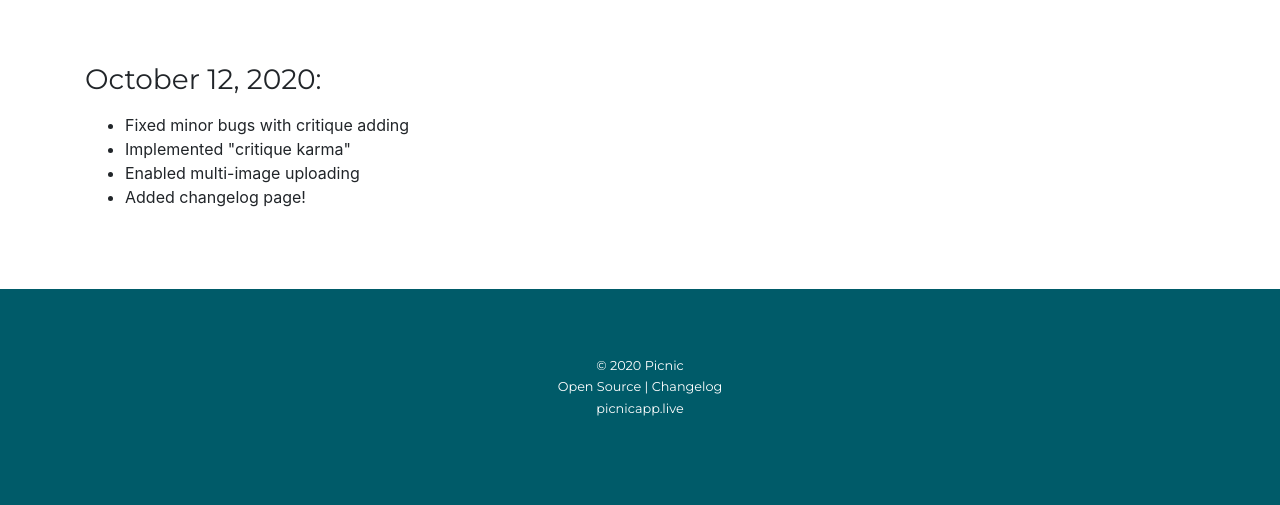
After one commit to cyborg48/picnicweb, a Django app: page /changelog/ in a window 1280 px wide. The commit adds this page. Shown: the part 295-800 px from the top of the page. Run offline with Django 3.2, Linux system fonts and the light colour scheme; some libraries are stand-ins or nearby versions.

Commit message:
enabled multi image upload

```diff
--- a/mypicnics/admin.py
+++ b/mypicnics/admin.py
@@ -1,5 +1,5 @@
 from django.contrib import admin
-from .models import Picnic, Artwork, Feedback, Membership
+from .models import Picnic, Artwork, Feedback, Membership, Img
 
 # Register your models here.
 
@@ -12,3 +12,4 @@ class PicnicMembership(admin.ModelAdmin):
 admin.site.register(Picnic, PicnicMembership)
 admin.site.register(Artwork)
 admin.site.register(Feedback)
+admin.site.register(Img)
--- a/mypicnics/templates/mypicnics/artwork_detail.html
+++ b/mypicnics/templates/mypicnics/artwork_detail.html
@@ -26,7 +26,10 @@
     <div class="row">
         <div class="col-6">
             <a href="{% url 'picnic-detail' object.id %}">← Back to {{object.name}}</a><br><br>
-            <img src="{{art.artwork.url}}">
+
+            {% for artwork in art.artwork.all %}
+            <img src="{{artwork.img.url}}"><br><br>
+            {% endfor %}
         </div>
         <div class="col-6">
             <h1>{{ art.title }}</h1>
--- a/mypicnics/templates/mypicnics/artwork_form.html
+++ b/mypicnics/templates/mypicnics/artwork_form.html
@@ -1,7 +1,6 @@
 {% extends 'mypicnics/picnic_detail.html' %}
 {% load crispy_forms_tags %}
 {% load static %}
-
 
 {% block createartwork %}
 
@@ -25,6 +24,7 @@
                     {% csrf_token %}
                     <fieldset class = "form-group">
                         {{ form|crispy }}
+                        <input type="file" name="images" multiple accept="image/*">
                     </fieldset>
 
                     <div class="form-group">
--- a/mypicnics/templates/mypicnics/base.html
+++ b/mypicnics/templates/mypicnics/base.html
@@ -111,8 +111,11 @@
 
     <div class="dark">
         <div class="container" id="footer">
-            <center><small>© 2020 Picnic || <a class="footerText" href='https://www.picnicapp.live/'>picnicapp.live</a></small></center>
-            <center><small><a class="footerText" href='https://github.com/cyborg48/picnicweb' target="_blank">Open Source</a></small></center>
+            <center><small>© 2020 Picnic</center>
+            <center><a class="footerText" href='https://github.com/cyborg48/picnicweb' target="_blank">Open Source</a> |
+                <a class="footerText" href="{% url 'changelog' %}" target="_blank">Changelog</a>
+            </center>
+            <center><a class="footerText" href='https://www.picnicapp.live/'>picnicapp.live</a></small></center>
         </div>
     </div>
 
--- /dev/null
+++ b/mypicnics/templates/mypicnics/changelog.html
@@ -0,0 +1,21 @@
+{% extends "mypicnics/base.html" %}
+{% load static %}
+
+{% block content %}
+
+    <div class="light">
+        <div class="container">
+
+            <h3>October 12, 2020:</h3>
+            <p class="homeText">
+                <ul>
+                    <li>Fixed minor bugs with critique adding</li>
+                    <li>Implemented "critique karma"</li>
+                    <li>Enabled multi-image uploading</li>
+                    <li>Added changelog page!</li>
+                </ul>
+            </p>
+        </div>
+    </div>
+
+{% endblock content %}
--- a/mypicnics/templates/mypicnics/feedback_form.html
+++ b/mypicnics/templates/mypicnics/feedback_form.html
@@ -21,7 +21,9 @@
                 </div>
                 <div class="modal-body">
                     <div class="critique-detail">
-                        <img src="{{ art.artwork.url }}"><br><br>
+                        {% for artwork in art.artwork.all %}
+                        <img src="{{artwork.img.url}}"><br><br>
+                        {% endfor %}
                         <h6>Keep in mind that {{art.artist.username}} would like feedback on:</h6>
                         <p>{{art.feedback}}</p>
                         </div>
--- a/mypicnics/templates/mypicnics/picnic_detail.html
+++ b/mypicnics/templates/mypicnics/picnic_detail.html
@@ -1,8 +1,6 @@
 {% extends "mypicnics/base.html" %}
 
 {% block content %}
-
-{% block createartwork %}{% endblock createartwork %}
 
 <script type="text/javascript">
     function showKey(){
@@ -15,6 +13,8 @@
       $('#addCritique').modal('show');
     }
 </script>
+
+{% block createartwork %}{% endblock createartwork %}
 
 <div id="showkey" class="modal fade" tabindex="-1" role="dialog">
     <div class="modal-dialog" role="document">
@@ -87,7 +87,7 @@
 
               <a href="{% url 'artwork-detail' object.id artwork.id %}" class="picniclink">
                   <div class="card">
-                      <img class="card-img-top" src="{{artwork.artwork.url}}" alt="Card image cap">
+                      <img class="card-img-top" src="{{artwork.cover.img.url}}" alt="Card image cap">
                       <div class="card-body">
                           <div class="card-title">
                             <h5>{{artwork.title}}</h5>
--- a/mypicnics/urls.py
+++ b/mypicnics/urls.py
@@ -10,6 +10,7 @@ from django.contrib.staticfiles.urls import staticfiles_urlpatterns
 
 urlpatterns = [
     path('', views.home, name='picnic-home'),
+    path('changelog/', views.changelog, name='changelog'),
     path('notifications/', views.notifications, name='notifications'),
     path('my-picnics/', views.myPicnics, name='my-picnics'),
     path('picnic/new/', PicnicCreateView.as_view(), name='picnic-create'),
--- a/mypicnics/views.py
+++ b/mypicnics/views.py
@@ -1,6 +1,6 @@
 from django.shortcuts import render, redirect
 from django.contrib.auth.decorators import login_required
-from .models import Picnic, Membership, Artwork, Feedback
+from .models import Picnic, Membership, Artwork, Feedback, Img
 from django.views.generic import ListView, DetailView, CreateView, UpdateView, DeleteView
 from django.contrib.auth.mixins import LoginRequiredMixin, UserPassesTestMixin
 import random
@@ -20,9 +20,14 @@ def home(request):
         'full': True,
         'title':'Picnic',
     }
-    print(settings.STATIC_ROOT)
-    print(settings.MEDIA_ROOT)
     return render(request, 'mypicnics/home.html', context)
+
+def changelog(request):
+    context = {
+        'small': True,
+        'title':'Changelog',
+    }
+    return render(request, 'mypicnics/changelog.html', context)
 
 class PicnicCreateView(LoginRequiredMixin, CreateView):
     model = Picnic
@@ -136,7 +141,7 @@ def joinPicnic(request):
 class ArtworkCreateView(LoginRequiredMixin, CreateView):
     model = Artwork
     # template_name="mypicnics/picnic_detail.html"
-    fields = ['title', 'artwork', 'description', 'feedback']
+    fields = ['title', 'description', 'feedback']
     success_url='/picnic/'
 
 
@@ -146,6 +151,8 @@ class ArtworkCreateView(LoginRequiredMixin, CreateView):
         context['key'] = self.kwargs['pk']
         context['object'] = Picnic.objects.get(id=self.kwargs['pk'])
         context['pUser'] = PicnicUser.objects.get(user=self.request.user)
+        picnic = Picnic.objects.get(id=self.kwargs['pk'])
+        context['member'] = Membership.objects.get(group=picnic, member=self.request.user)
         return context
 
     def form_valid(self, form):
@@ -154,6 +161,18 @@ class ArtworkCreateView(LoginRequiredMixin, CreateView):
         form.instance.artist = self.request.user
         form.instance.group = picnic
         # form.instance.artwork = request.FILES['artwork']
+        form.save()
+        count = 0
+        for file in self.request.FILES.getlist('images'):
+            image = Img.objects.create(
+                img=file
+            )
+            image.save()
+            if count == 0:
+                form.instance.cover = image
+            count += 1
+            form.instance.artwork.add(image)
+        # instance.save()
         form.save()
         picnic.artworks.add(form.instance)
         membership = Membership.objects.filter(member=self.request.user, group=picnic)[0]
--- a/picnic/settings.py
+++ b/picnic/settings.py
@@ -24,7 +24,7 @@ SECRET_KEY = os.environ['SECRET_KEY']
 
 # SECURITY WARNING: don't run with debug turned on in production!
 # DEBUG = 'RENDER' not in os.environ
-DEBUG = False
+DEBUG = True
 
 if not DEBUG:
     import dj_database_url
```
Also changed, not shown: mypicnics/models.py (+22 -2 lines), db.sqlite3, mypicnics/migrations/0016_auto_20201012_2000.py (added), mypicnics/migrations/0017_auto_20201012_2006.py (added), mypicnics/migrations/0018_auto_20201012_2232.py (added), mypicnics/migrations/0019_auto_20201012_2244.py (added), mypicnics/migrations/0020_artwork_cover.py (added), 1 other file.
